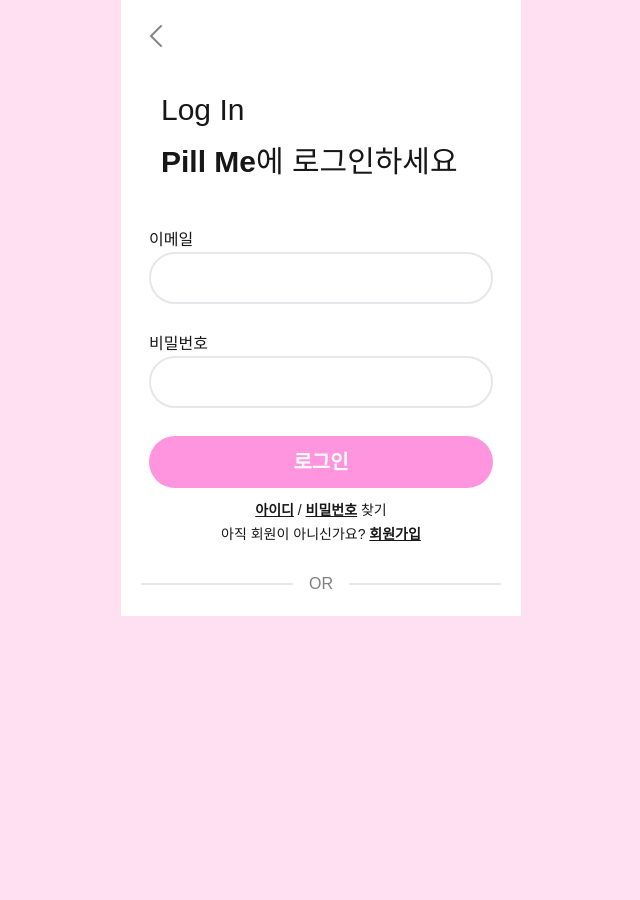
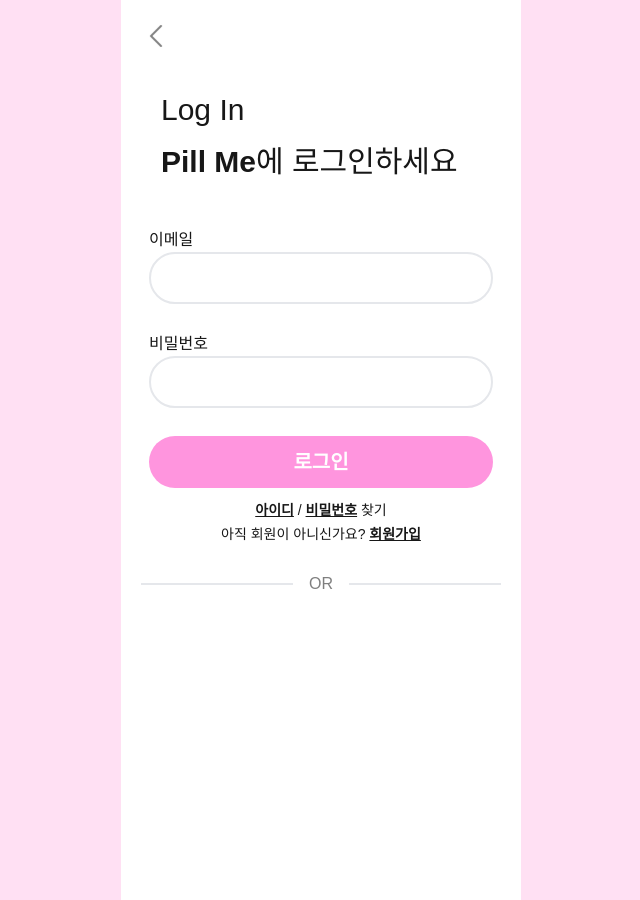
Before and after one commit to dldnlee/pillme, a Next.js app: page /login in a window 1280 px wide. Shown: the whole page, without its empty margins (319-959 px from the left). Before the commit the page ends 800 px from the top, so only its background shows below. Built offline with nearby package versions, Linux system fonts and the light colour scheme.

Commit message:
[Design] - Set height

```diff
--- a/app/layout.tsx
+++ b/app/layout.tsx
@@ -28,7 +28,7 @@
       <body
         className={`${geistSans.variable} ${geistMono.variable} antialiased bg-tertiary flex flex-col items-center justify-center`}
       >
-        <div className="w-[400px] max-w-[400px] h-full overflow-y-auto bg-white no-scrollbar">
+        <div className="w-[400px] max-w-[400px] h-[900px] max-h-[900px] overflow-y-auto bg-white no-scrollbar">
           {children}
         </div>
       </body>
```
